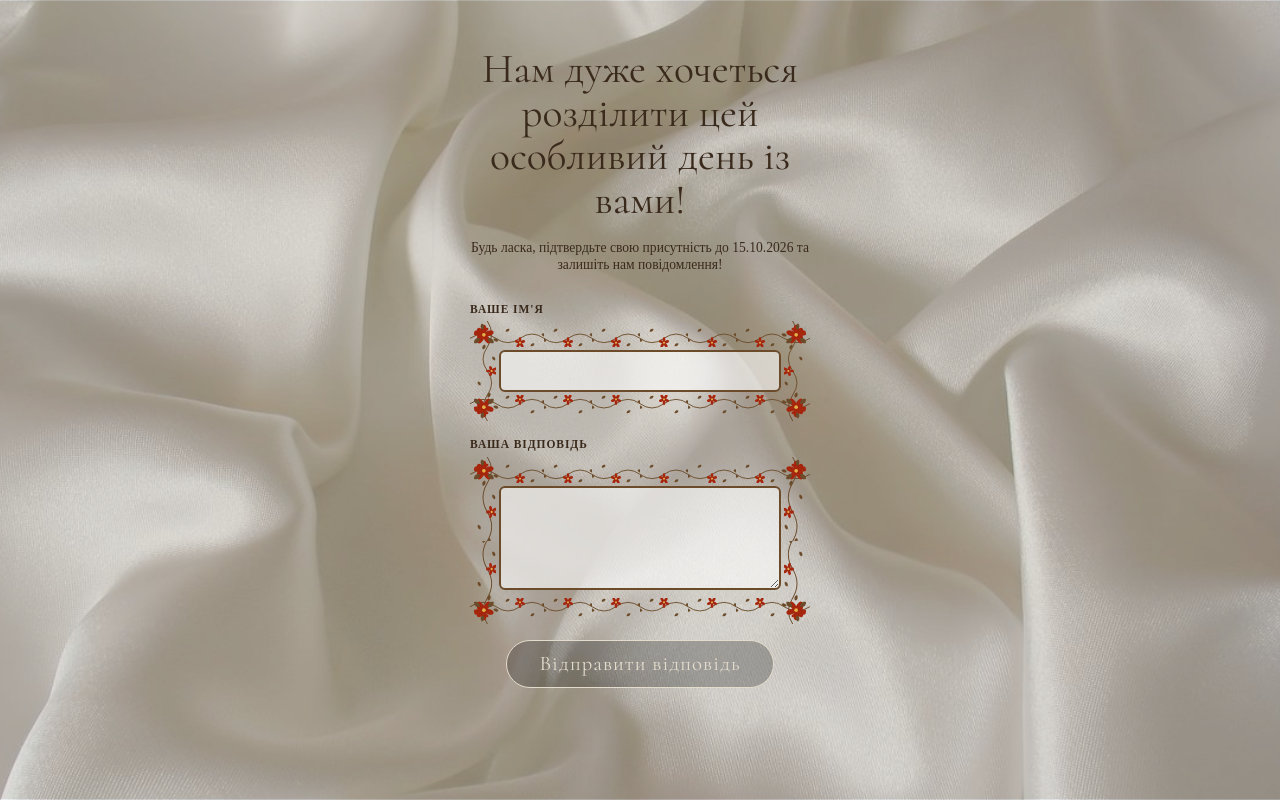
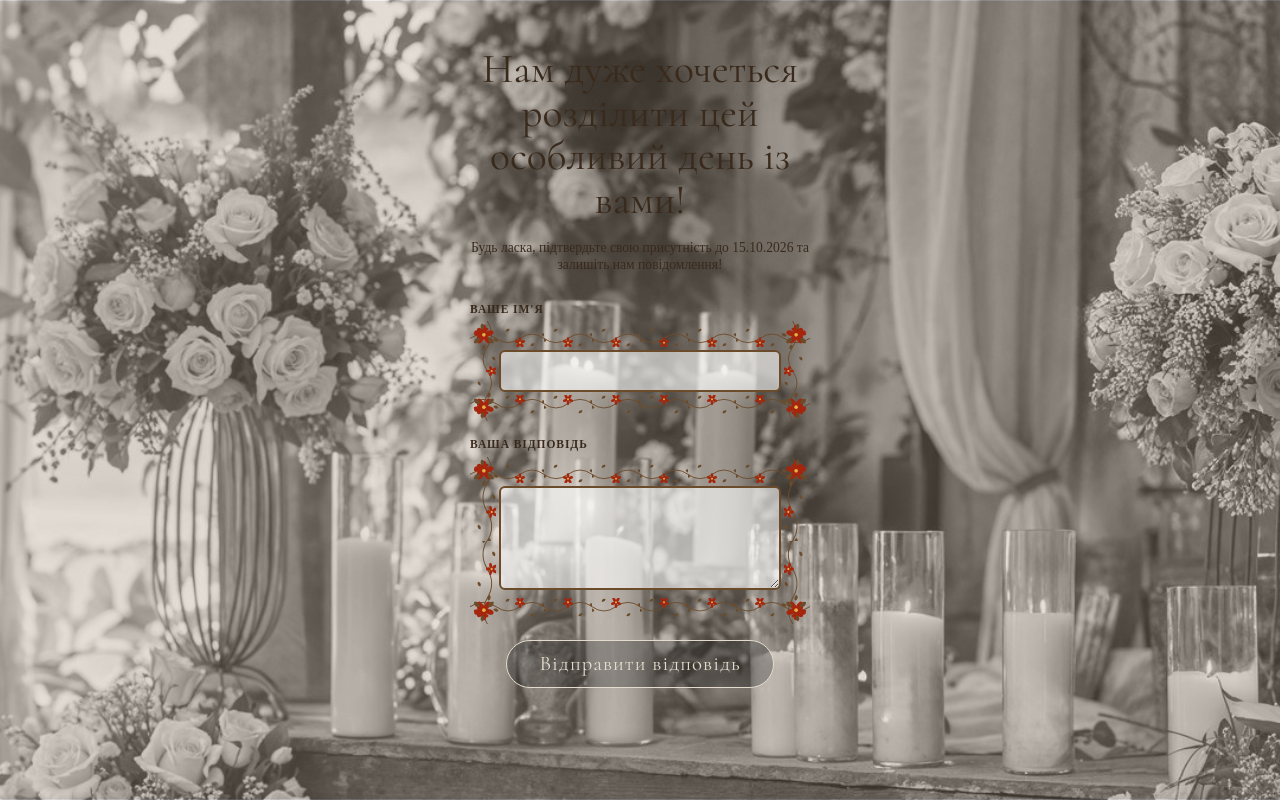
Before and after one commit to s4laTcezar/wedding-invitation, an Angular app in the folder frontend/: page /rsvp in a window 1280 px wide. Built offline with nearby package versions, Linux system fonts and the light colour scheme.

Commit message:
changed background

```diff
--- a/frontend/src/app/components/rsvp-page/rsvp-page.component.scss
+++ b/frontend/src/app/components/rsvp-page/rsvp-page.component.scss
@@ -3,7 +3,7 @@
   width: 100%;
   min-height: 100svh;
   padding: 48px 26px 40px;
-  background: url('/assets/nextBackgound.svg') center / cover no-repeat;
+  background: url('/assets/background1st.svg') center / cover no-repeat;
 }
 
 .rsvp-page__title {
```
